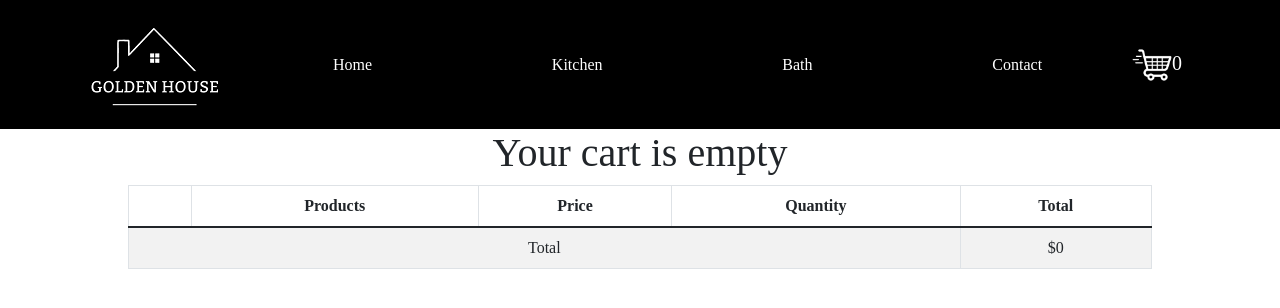
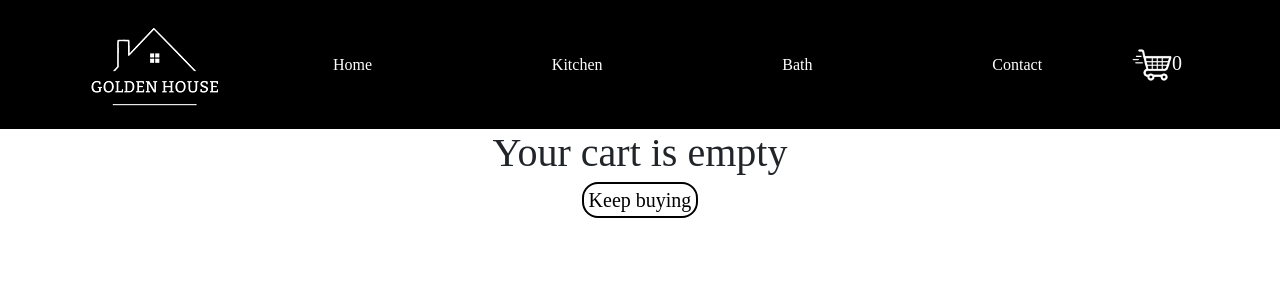
Before and after one commit to Marilinaroman/goldenhouse, a React (Create React App) app: page /Cart in a window 1280 px wide. Shown: the top 308 px of the page. Built offline with nearby package versions, Linux system fonts and the light colour scheme.

Commit message:
version 1.5: add buttons in cart

```diff
--- a/src/components/Cart/Cart.js
+++ b/src/components/Cart/Cart.js
@@ -7,12 +7,16 @@ import './Cart.css'
 const CartDetail = () =>{
     const {cart, clearCart, removeItem, total} = useContext(CartContext)
 
-
-
-    console.log(total)
     return(
+        <>
+            {cart.length === 0 ?
+                (<>
+                    <h1>Your cart is empty</h1>
+                    <Link className='col-auto button' to='/'>Keep buying</Link>
+                </>) :
+                (<>
+                    <h1>Your cart</h1>
                     <div className='cart'>
-            <h1>{cart.length === 0 ? 'Your cart is empty' :  'Your cart'}</h1>
                         <Table striped bordered hover>
                             <thead>
                                 <tr>
@@ -46,12 +50,16 @@ const CartDetail = () =>{
                                 </tr>
                             </tbody>
                         </Table>
+                        {cart.length !== 0 && (
                         <div className='containerButton'>
-
-                {cart.length !== 0 && <button className='col-auto button' onClick={clearCart}>Clear all the cart</button>}
-                {cart.length !== 0 && <button className='col-auto button'>Go yo pay</button>}
+                            <button className='col-auto button' onClick={clearCart}>Clear all the cart</button>
+                            <Link className='col-auto button' to='/'>Keep buying</Link>
+                            <button className='col-auto button'>Complete your order</button>
+                        </div>)}
                     </div>
-        </div>
+                </>)
+            }
+        </>
     )
 }
 
```
Lines whose indentation alone changed are shown as unchanged.
